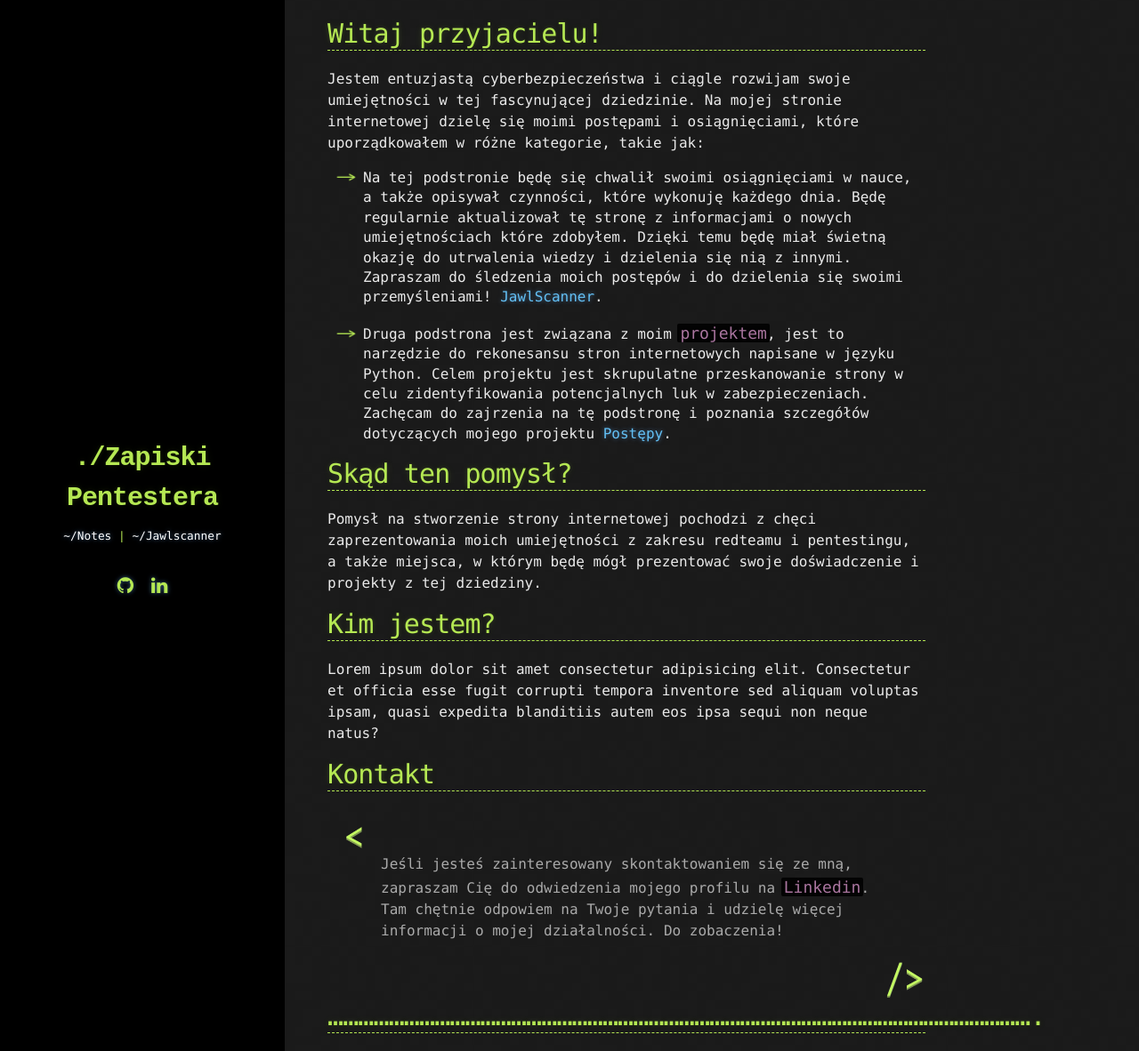
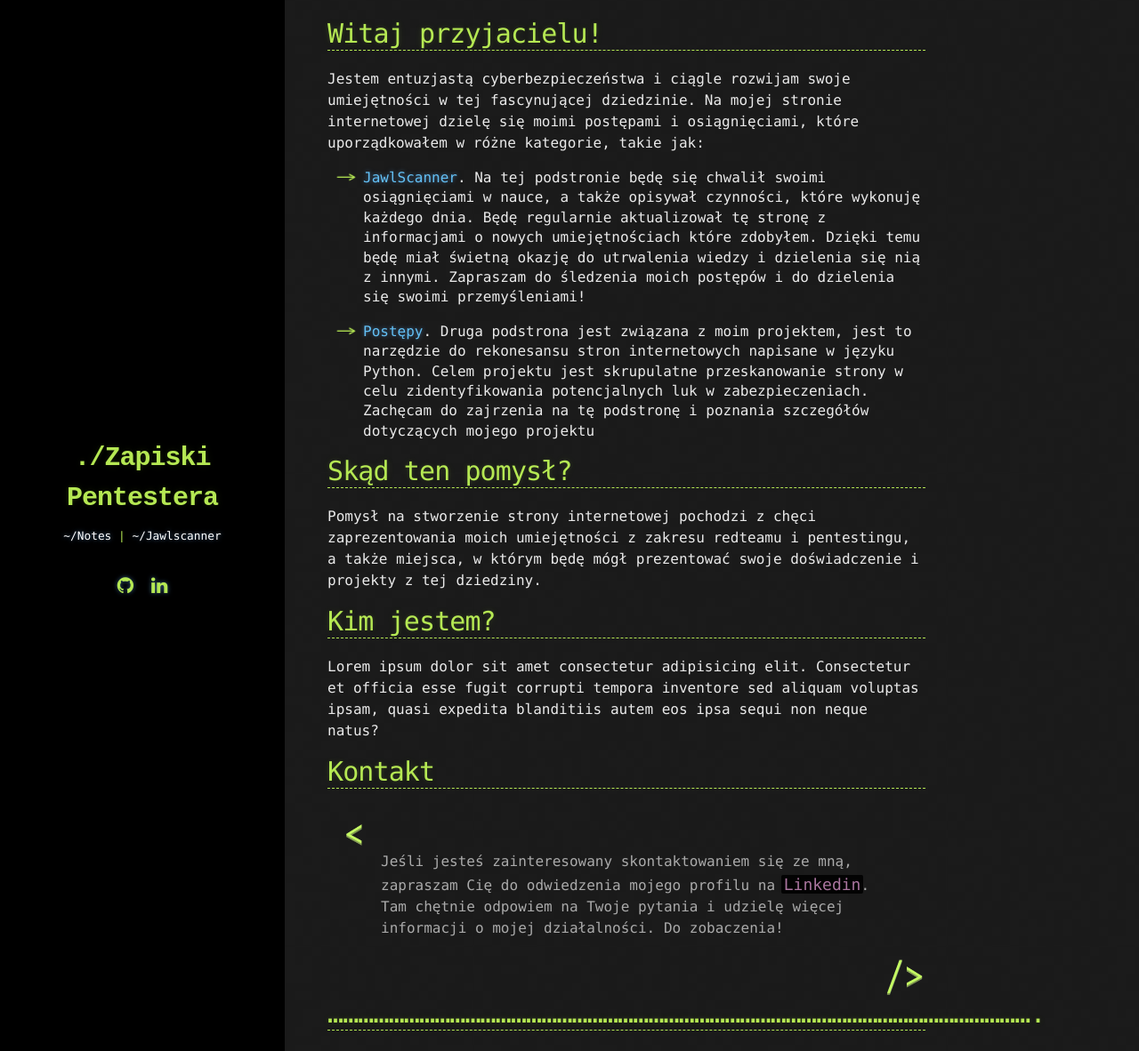
Before and after one commit to Cyberjali/Cyberjali.github.io, a Jekyll site: the page built from _pages/index.md, in a window 1280 px wide and 1182 px high. Shown: the whole window at 89% size. Built offline with Jekyll 4.4.1, drawn with Linux system fonts in a browser that asks for light colours; comment, search, counter and statistics services are not loaded.

```diff
--- a/_pages/index.md
+++ b/_pages/index.md
@@ -6,11 +6,11 @@ layout: default
 
 Jestem entuzjastą cyberbezpieczeństwa i ciągle rozwijam swoje umiejętności w tej fascynującej dziedzinie. Na mojej stronie internetowej dzielę się moimi postępami i osiągnięciami, które uporządkowałem w różne kategorie, takie jak:
 
-* Na tej podstronie będę się chwalił swoimi osiągnięciami w nauce, a także opisywał czynności, które wykonuję każdego dnia. Będę regularnie aktualizował tę stronę z informacjami o nowych umiejętnościach które zdobyłem. Dzięki temu będę miał świetną okazję do utrwalenia wiedzy i dzielenia się nią z innymi. Zapraszam do śledzenia moich postępów i do dzielenia się swoimi przemyśleniami!
-[JawlScanner](./jawlscanner.html).
+*   [JawlScanner](./jawlscanner.html). Na tej podstronie będę się chwalił swoimi osiągnięciami w nauce, a także opisywał czynności, które wykonuję każdego dnia. Będę regularnie aktualizował tę stronę z informacjami o nowych umiejętnościach które zdobyłem. Dzięki temu będę miał świetną okazję do utrwalenia wiedzy i dzielenia się nią z innymi. Zapraszam do śledzenia moich postępów i do dzielenia się swoimi przemyśleniami!
 
-*   Druga podstrona jest związana z moim `projektem`, jest to narzędzie do rekonesansu stron internetowych napisane w języku Python. Celem projektu jest skrupulatne przeskanowanie strony w celu zidentyfikowania potencjalnych luk  w zabezpieczeniach. Zachęcam do zajrzenia na tę podstronę i poznania szczegółów dotyczących mojego projektu
-[Postępy](./notes.html).
+
+*   [Postępy](./notes.html). Druga podstrona jest związana z moim projektem, jest to narzędzie do rekonesansu stron internetowych napisane w języku Python. Celem projektu jest skrupulatne przeskanowanie strony w celu zidentyfikowania potencjalnych luk  w zabezpieczeniach. Zachęcam do zajrzenia na tę podstronę i poznania szczegółów dotyczących mojego projektu
+
 
 # Skąd ten pomysł?
 
```
